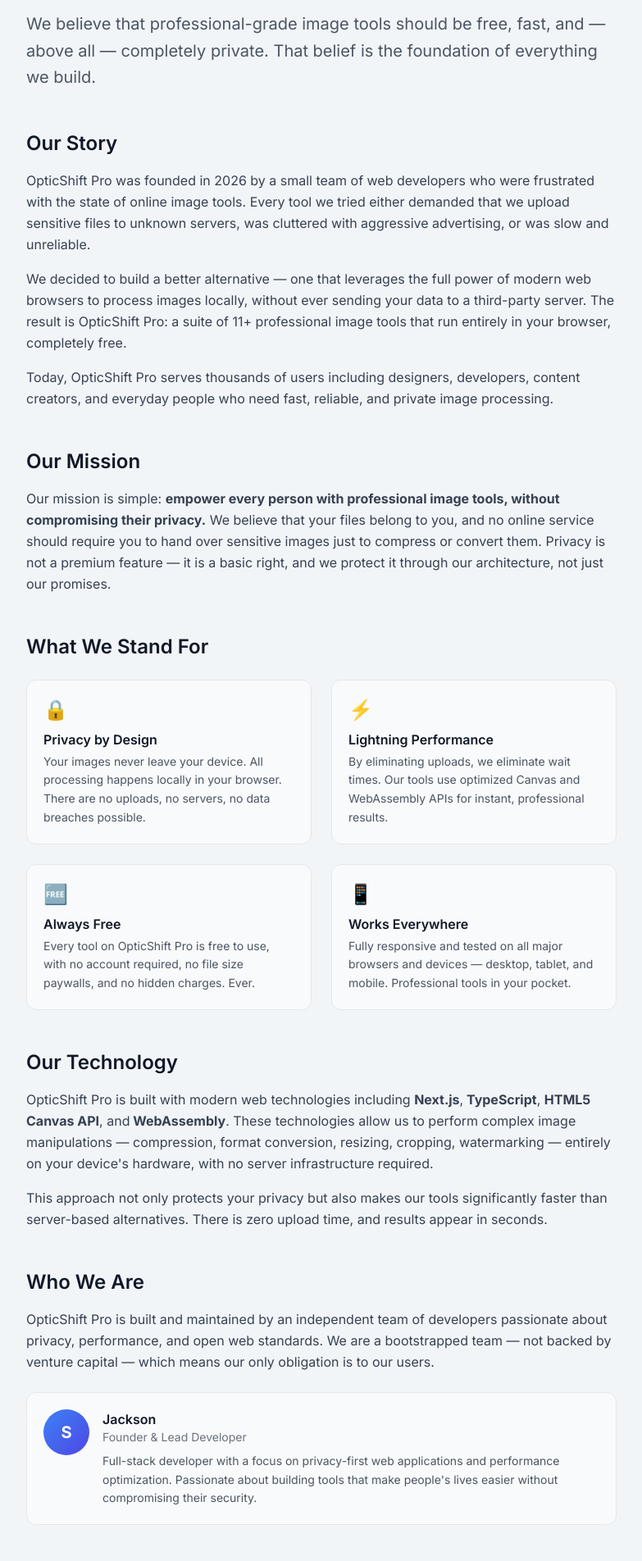
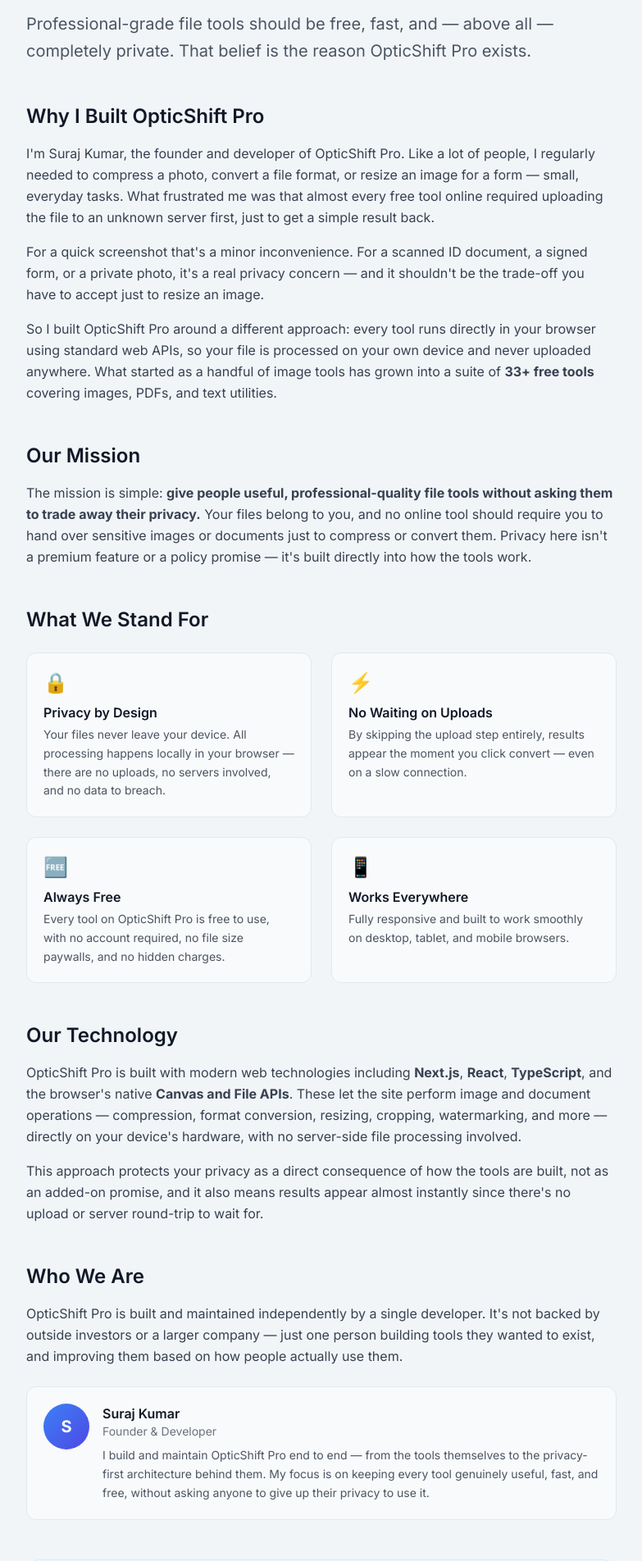
Before and after one commit to surajkumar122024-star/ok01, a Next.js app: page /about in a window 1280 px wide. Shown: the part 107-2011 px from the top of the page at 82% size, without its empty margins (248-1031 px from the left). Built offline with nearby package versions, Linux system fonts and the light colour scheme.

Commit message:
Rewrite About page: replace placeholder founder (Jackson) with real founder Suraj Kumar, remove fabricated team/history/user-count claims, fix false WebAssembly tech claim, update 11+ to 33+ tools, add SEO metadata

```diff
--- a/src/app/about/page.tsx
+++ b/src/app/about/page.tsx
@@ -1,3 +1,12 @@
+import { Metadata } from 'next';
+import Link from 'next/link';
+
+export const metadata: Metadata = {
+  title: 'About OpticShift Pro — Privacy-First Browser-Based Tools',
+  description:
+    'OpticShift Pro is an independently built suite of 33+ free image, PDF, and text tools that run entirely in your browser. Learn why founder Suraj Kumar built it and how the privacy-first architecture works.',
+};
+
 export default function AboutPage() {
   return (
     <main className="max-w-3xl mx-auto px-6 py-16 text-gray-800">
@@ -6,29 +15,30 @@ export default function AboutPage() {
       <div className="mb-12">
         <h1 className="text-4xl font-bold mb-4 text-gray-900">About OpticShift Pro</h1>
         <p className="text-xl text-gray-600 leading-relaxed">
-          We believe that professional-grade image tools should be free, fast, and — above all —
-          completely private. That belief is the foundation of everything we build.
+          Professional-grade file tools should be free, fast, and — above all — completely
+          private. That belief is the reason OpticShift Pro exists.
         </p>
       </div>
 
       {/* Our Story */}
       <section className="mb-12">
-        <h2 className="text-2xl font-semibold mb-4 text-gray-900">Our Story</h2>
+        <h2 className="text-2xl font-semibold mb-4 text-gray-900">Why I Built OpticShift Pro</h2>
         <p className="leading-relaxed mb-4 text-gray-700">
-          OpticShift Pro was founded in 2026 by a small team of web developers who were frustrated
-          with the state of online image tools. Every tool we tried either demanded that we upload
-          sensitive files to unknown servers, was cluttered with aggressive advertising, or was slow
-          and unreliable.
+          I&apos;m Suraj Kumar, the founder and developer of OpticShift Pro. Like a lot of people,
+          I regularly needed to compress a photo, convert a file format, or resize an image for a
+          form — small, everyday tasks. What frustrated me was that almost every free tool online
+          required uploading the file to an unknown server first, just to get a simple result back.
         </p>
         <p className="leading-relaxed mb-4 text-gray-700">
-          We decided to build a better alternative — one that leverages the full power of modern
-          web browsers to process images locally, without ever sending your data to a third-party server.
-          The result is OpticShift Pro: a suite of 11+ professional image tools that run entirely
-          in your browser, completely free.
+          For a quick screenshot that&apos;s a minor inconvenience. For a scanned ID document, a
+          signed form, or a private photo, it&apos;s a real privacy concern — and it shouldn&apos;t
+          be the trade-off you have to accept just to resize an image.
         </p>
         <p className="leading-relaxed text-gray-700">
-          Today, OpticShift Pro serves thousands of users including designers, developers, content
-          creators, and everyday people who need fast, reliable, and private image processing.
+          So I built OpticShift Pro around a different approach: every tool runs directly in your
+          browser using standard web APIs, so your file is processed on your own device and never
+          uploaded anywhere. What started as a handful of image tools has grown into a suite of{' '}
+          <strong>33+ free tools</strong> covering images, PDFs, and text utilities.
         </p>
       </section>
 
@@ -36,11 +46,11 @@ export default function AboutPage() {
       <section className="mb-12">
         <h2 className="text-2xl font-semibold mb-4 text-gray-900">Our Mission</h2>
         <p className="leading-relaxed text-gray-700">
-          Our mission is simple: <strong>empower every person with professional image tools,
-          without compromising their privacy.</strong> We believe that your files belong to you,
-          and no online service should require you to hand over sensitive images just to compress
-          or convert them. Privacy is not a premium feature — it is a basic right, and we protect
-          it through our architecture, not just our promises.
+          The mission is simple: <strong>give people useful, professional-quality file tools
+          without asking them to trade away their privacy.</strong> Your files belong to you, and
+          no online tool should require you to hand over sensitive images or documents just to
+          compress or convert them. Privacy here isn&apos;t a premium feature or a policy promise —
+          it&apos;s built directly into how the tools work.
         </p>
       </section>
 
@@ -52,32 +62,31 @@ export default function AboutPage() {
             <div className="text-2xl mb-2">🔒</div>
             <h3 className="font-semibold text-gray-900 mb-1">Privacy by Design</h3>
             <p className="text-sm text-gray-600 leading-relaxed">
-              Your images never leave your device. All processing happens locally in your browser.
-              There are no uploads, no servers, no data breaches possible.
+              Your files never leave your device. All processing happens locally in your browser —
+              there are no uploads, no servers involved, and no data to breach.
             </p>
           </div>
           <div className="p-5 border border-gray-200 rounded-xl bg-gray-50">
             <div className="text-2xl mb-2">⚡</div>
-            <h3 className="font-semibold text-gray-900 mb-1">Lightning Performance</h3>
+            <h3 className="font-semibold text-gray-900 mb-1">No Waiting on Uploads</h3>
             <p className="text-sm text-gray-600 leading-relaxed">
-              By eliminating uploads, we eliminate wait times. Our tools use optimized Canvas
-              and WebAssembly APIs for instant, professional results.
+              By skipping the upload step entirely, results appear the moment you click convert —
+              even on a slow connection.
             </p>
           </div>
           <div className="p-5 border border-gray-200 rounded-xl bg-gray-50">
             <div className="text-2xl mb-2">🆓</div>
             <h3 className="font-semibold text-gray-900 mb-1">Always Free</h3>
             <p className="text-sm text-gray-600 leading-relaxed">
-              Every tool on OpticShift Pro is free to use, with no account required, no file
-              size paywalls, and no hidden charges. Ever.
+              Every tool on OpticShift Pro is free to use, with no account required, no file size
+              paywalls, and no hidden charges.
             </p>
           </div>
           <div className="p-5 border border-gray-200 rounded-xl bg-gray-50">
             <div className="text-2xl mb-2">📱</div>
             <h3 className="font-semibold text-gray-900 mb-1">Works Everywhere</h3>
             <p className="text-sm text-gray-600 leading-relaxed">
-              Fully responsive and tested on all major browsers and devices — desktop, tablet,
-              and mobile. Professional tools in your pocket.
+              Fully responsive and built to work smoothly on desktop, tablet, and mobile browsers.
             </p>
           </div>
         </div>
@@ -87,38 +96,39 @@ export default function AboutPage() {
       <section className="mb-12">
         <h2 className="text-2xl font-semibold mb-4 text-gray-900">Our Technology</h2>
         <p className="leading-relaxed text-gray-700 mb-4">
-          OpticShift Pro is built with modern web technologies including <strong>Next.js</strong>,
-          <strong> TypeScript</strong>, <strong>HTML5 Canvas API</strong>, and
-          <strong> WebAssembly</strong>. These technologies allow us to perform complex image
-          manipulations — compression, format conversion, resizing, cropping, watermarking —
-          entirely on your device&apos;s hardware, with no server infrastructure required.
+          OpticShift Pro is built with modern web technologies including <strong>Next.js</strong>,{' '}
+          <strong>React</strong>, <strong>TypeScript</strong>, and the browser&apos;s native{' '}
+          <strong>Canvas and File APIs</strong>. These let the site perform image and document
+          operations — compression, format conversion, resizing, cropping, watermarking, and
+          more — directly on your device&apos;s hardware, with no server-side file processing
+          involved.
         </p>
         <p className="leading-relaxed text-gray-700">
-          This approach not only protects your privacy but also makes our tools significantly
-          faster than server-based alternatives. There is zero upload time, and results appear
-          in seconds.
+          This approach protects your privacy as a direct consequence of how the tools are built,
+          not as an added-on promise, and it also means results appear almost instantly since
+          there&apos;s no upload or server round-trip to wait for.
         </p>
       </section>
 
-      {/* Team */}
+      {/* Founder */}
       <section className="mb-12">
         <h2 className="text-2xl font-semibold mb-4 text-gray-900">Who We Are</h2>
         <p className="leading-relaxed text-gray-700 mb-6">
-          OpticShift Pro is built and maintained by an independent team of developers passionate
-          about privacy, performance, and open web standards. We are a bootstrapped team — not
-          backed by venture capital — which means our only obligation is to our users.
+          OpticShift Pro is built and maintained independently by a single developer. It&apos;s
+          not backed by outside investors or a larger company — just one person building tools
+          they wanted to exist, and improving them based on how people actually use them.
         </p>
         <div className="flex items-start gap-4 p-5 border border-gray-200 rounded-xl bg-gray-50">
           <div className="w-14 h-14 rounded-full bg-gradient-to-br from-blue-500 to-indigo-600 flex items-center justify-center text-white font-bold text-xl flex-shrink-0">
             S
           </div>
           <div>
-            <p className="font-semibold text-gray-900">Jackson</p>
-            <p className="text-sm text-gray-500 mb-2">Founder &amp; Lead Developer</p>
+            <p className="font-semibold text-gray-900">Suraj Kumar</p>
+            <p className="text-sm text-gray-500 mb-2">Founder &amp; Developer</p>
             <p className="text-sm text-gray-600 leading-relaxed">
-              Full-stack developer with a focus on privacy-first web applications and
-              performance optimization. Passionate about building tools that make people&apos;s
-              lives easier without compromising their security.
+              I build and maintain OpticShift Pro end to end — from the tools themselves to the
+              privacy-first architecture behind them. My focus is on keeping every tool genuinely
+              useful, fast, and free, without asking anyone to give up their privacy to use it.
             </p>
           </div>
         </div>
@@ -128,14 +138,14 @@ export default function AboutPage() {
       <section className="text-center py-10 px-6 bg-gradient-to-br from-blue-50 to-indigo-50 rounded-2xl border border-blue-100">
         <h2 className="text-2xl font-bold mb-3 text-gray-900">Ready to get started?</h2>
         <p className="text-gray-600 mb-6">
-          Try any of our 11+ free image tools — no account needed, no files uploaded.
+          Try any of our 33+ free tools — no account needed, no files uploaded.
         </p>
-        <a
+        <Link
           href="/tools"
           className="inline-block bg-blue-600 hover:bg-blue-700 text-white font-semibold px-8 py-3 rounded-lg transition-colors duration-200"
         >
           Explore All Tools →
-        </a>
+        </Link>
       </section>
     </main>
   );
```
